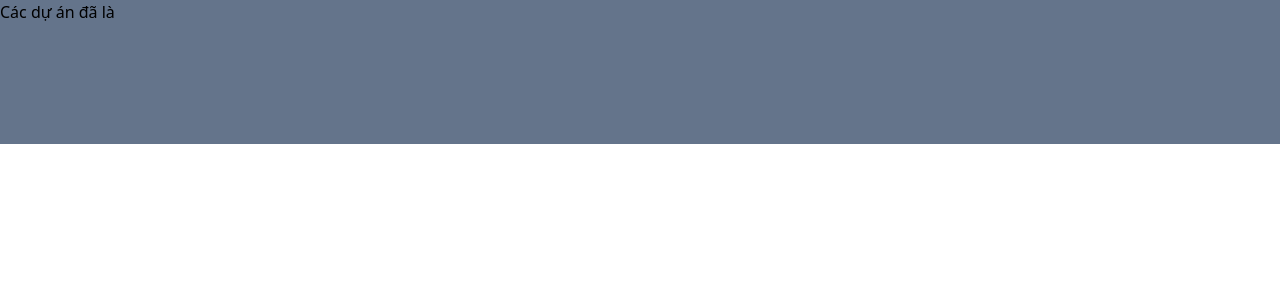
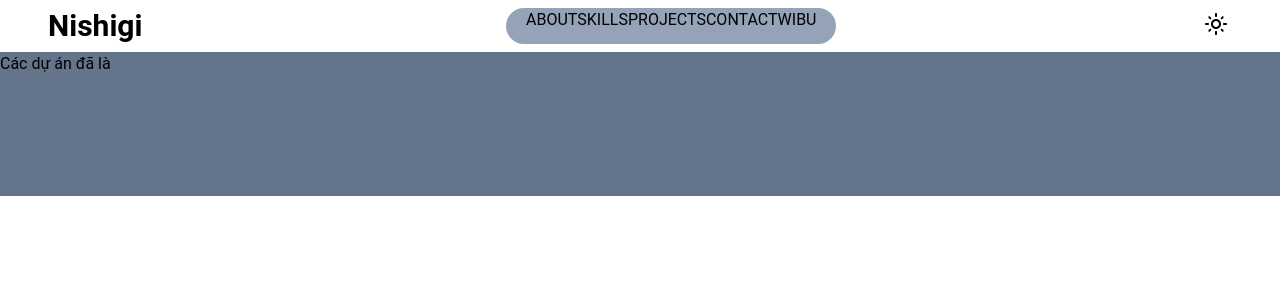
Before and after one commit to nth2612/portfolio, a React (Vite) app: page / in a window 1280 px wide. Shown: the top 300 px of the page. Built offline with nearby package versions, Linux system fonts and the light colour scheme.

Commit message:
bat dau header

```diff
--- a/src/App.jsx
+++ b/src/App.jsx
@@ -1,11 +1,11 @@
-import { useState } from 'react'
+// import { useState } from 'react'
 import MyProjects from './components/Projects/MyProjects'
+import Header from './components/Header/Header'
 
 function App() {
-  const [count, setCount] = useState(0)
-
   return (
     <>
+      <Header/>
       <MyProjects/>
     </>
   )
--- a/src/GlobalStyles.css
+++ b/src/GlobalStyles.css
@@ -6,3 +6,25 @@
   max-width: 1200px;
   margin: 0 auto;
 }
+html{
+  scroll-behavior: smooth;
+}
+body{
+  font-family: Roboto;
+  box-sizing: border-box;
+  margin: 0;
+  padding: 0;
+}
+a{
+  text-decoration: none;
+}
+img{
+  max-width: 100%;
+  height: auto;
+}
+ul{
+  list-style: none;
+}
+#root{
+
+}
--- /dev/null
+++ b/src/components/Header/ButtonMobile/ButtonMobile.jsx
@@ -0,0 +1,11 @@
+import MenuIcon from '@mui/icons-material/Menu'
+
+const ButtonMobile = () => {
+  return (
+    <div className='inline-flex lg:hidden'>
+      <MenuIcon fontSize='large' />
+    </div>
+  )
+}
+
+export default ButtonMobile
--- /dev/null
+++ b/src/components/Header/Header.jsx
@@ -0,0 +1,19 @@
+import ButtonMobile from "./ButtonMobile/ButtonMobile"
+import Logo from "./Logo/Logo"
+import MenuTop from "./MenuTop/MenuTop"
+import ThemeMode from "./ThemeMode/ThemeMode"
+
+const Header = () => {
+  return (
+    <header>
+      <div className="container flex justify-between p-2">
+        <ButtonMobile/>
+        <Logo/>
+        <MenuTop/>
+        <ThemeMode/>
+      </div>
+    </header>
+  )
+}
+
+export default Header
--- /dev/null
+++ b/src/components/Header/Logo/Logo.jsx
@@ -0,0 +1,9 @@
+const Logo = () => {
+  return (
+    <div className='logo' >
+      <a href='/' className='font-bold text-3xl'>Nishigi</a>
+    </div>
+  )
+}
+
+export default Logo
--- /dev/null
+++ b/src/components/Header/MenuTop/MenuTop.jsx
@@ -0,0 +1,15 @@
+const MenuTop = () => {
+  return (
+    <div className="hidden lg:inline-flex px-5 rounded-full bg-slate-400" >
+      <ul className="flex">
+        <li>ABOUT</li>
+        <li>SKILLS</li>
+        <li>PROJECTS</li>
+        <li>CONTACT</li>
+        <li>WIBU</li>
+      </ul>
+    </div>
+  )
+}
+
+export default MenuTop
--- /dev/null
+++ b/src/components/Header/ThemeMode/ThemeMode.jsx
@@ -0,0 +1,20 @@
+import LightModeOutlinedIcon from '@mui/icons-material/LightModeOutlined'
+import DarkModeOutlinedIcon from '@mui/icons-material/DarkModeOutlined'
+import { useState } from 'react'
+
+const ThemeMode = () => {
+  const [darkMode, setDarkMode] = useState(true)
+  const changeMode = () => {
+    setDarkMode(prev => !prev)
+  }
+  return (
+    <div className='w-8 h-8 hover:bg-rgba p-1 rounded-full' >
+      { darkMode
+        ? <LightModeOutlinedIcon onClick={changeMode} sx={{ cursor: 'pointer', mt: '-2px' }}/>
+        : <DarkModeOutlinedIcon onClick={changeMode} sx={{ cursor: 'pointer', mt: '-2px' }}/>
+      }
+    </div>
+  )
+}
+
+export default ThemeMode
--- a/tailwind.config.js
+++ b/tailwind.config.js
@@ -2,10 +2,14 @@
 export default {
   content: [
     './index.html',
-    './src/**/*.{js,ts,jsx,tsx}',
+    './src/**/*.{js,ts,jsx,tsx}'
   ],
   theme: {
-    extend: {},
+    extend: {
+      backgroundColor: {
+        "rgba" : "rgba(0,0,0,0.1)"
+      }
+    }
   },
-  plugins: [],
+  plugins: []
 }
```
Also changed, not shown: package.json (+7 -0 lines), .eslintrc.cjs, 1 other file (tests, documents, lock files or other folders).
